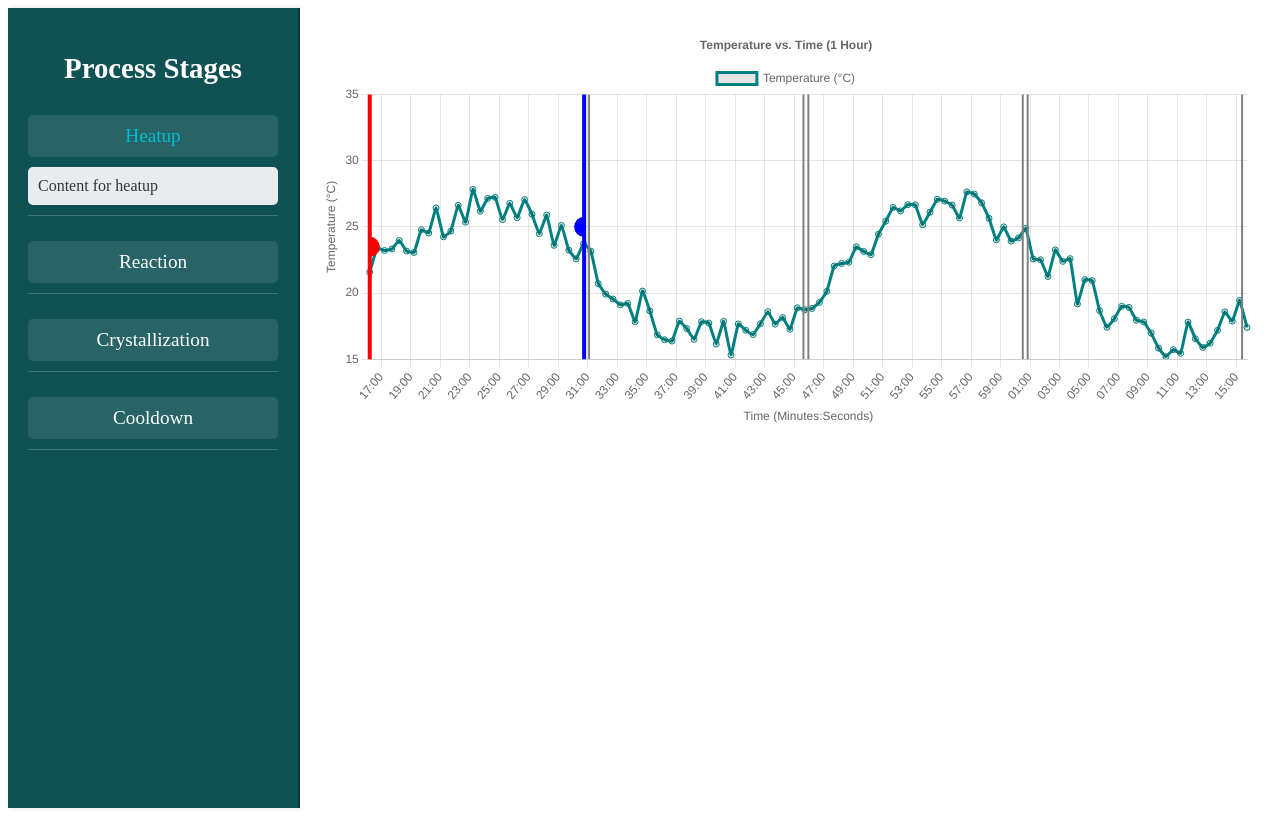
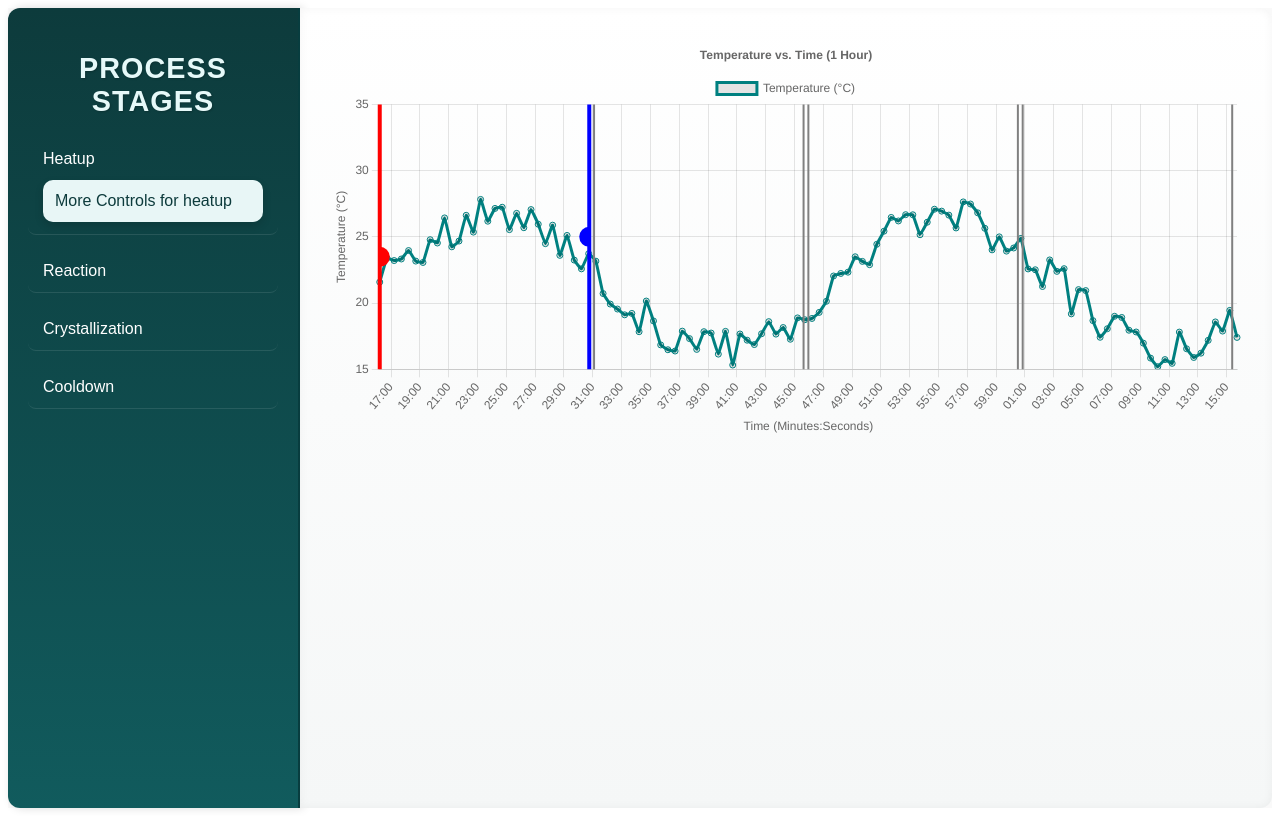
Before and after one commit to fahim-tazz/process-autodetector, a Next.js app: page / in a window 1280 px wide. Built offline with nearby package versions, Linux system fonts and the light colour scheme.

Commit message:
Add styling

```diff
--- a/components/Graph.js
+++ b/components/Graph.js
@@ -11,7 +11,7 @@ import {
   TimeScale
 } from "chart.js";
 import "chartjs-adapter-date-fns";
-import "@/styles/graph.module.css";
+import styles from "@/styles/graph.module.css";
 
 
 ChartJS.register(LinearScale, TimeScale, PointElement, LineElement, Title, Tooltip, Legend);
--- a/pages/index.js
+++ b/pages/index.js
@@ -1,7 +1,7 @@
 import Graph from "../components/Graph";
 import { useState } from "react";
 import { generateData, reactionStages } from "@/utils/dataGenerator";
-import "@/styles/home.module.css";
+import styles from "@/styles/home.module.css";
 
 export default function Home() {
   const [{ dummyData, options }] = useState(generateData());
@@ -15,74 +15,17 @@ export default function Home() {
     );
   };
 
-  const styles = {
-    container: {
-      display: "flex",
-      flexDirection: "row",
-      height: "100vh",
-      backgroundColor: "#f4f4f4",
-    },
-    sidebar: {
-      width: "250px",
-      backgroundColor: "#105254",
-      padding: "20px",
-      borderRight: "2px solid #083d3f",
-      display: "flex",
-      flexDirection: "column",
-      justifyContent: "flex-start",
-      color: "white",
-      boxShadow: "2px 0px 5px rgba(0,0,0,0.1)",
-    },
-    sidebarHeading: {
-      fontSize: "1.8rem",
-      marginBottom: "20px",
-      color: "white",
-      textAlign: "center",
-    },
-    sidebarItem: {
-      marginBottom: "15px",
-      padding: "10px 0",
-      borderBottom: "1px solid rgba(255,255,255,0.2)",
-    },
-    sidebarHeader: {
-      fontSize: "1.2rem",
-      cursor: "pointer",
-      padding: "10px",
-      transition: "color 0.2s ease, background-color 0.2s ease",
-      borderRadius: "5px",
-      backgroundColor: "rgba(255, 255, 255, 0.1)",
-      textAlign: "center",
-    },
-    sidebarHeaderHover: {
-      backgroundColor: "rgba(255, 255, 255, 0.2)", // Optional hover effect
-    },
-    sidebarContent: {
-      padding: "10px",
-      backgroundColor: "#e9ecef",
-      borderRadius: "5px",
-      fontSize: "1rem",
-      color: "#333",
-      marginTop: "10px",
-    },
-    mainContent: {
-      flex: 1,
-      padding: "20px",
-      backgroundColor: "white",
-      overflowY: "auto",
-    },
-  };
+  return (
+    <div className={styles.container}>
+      {/* Sidebar */}
+      <div className={styles.sidebar}>
+        <h2 className={styles.sidebarHeading}>Process Stages</h2>
+        {stages.map((stage) => (
+          <div onClick={() => toggleStage(stage.name)} key={stage.name} className={styles.sidebarItem}>
+            <div
 
-  return (
-    <div style={styles.container}>
-      {/* Sidebar */}
-      <div style={styles.sidebar}>
-        <h2 style={styles.sidebarHeading}>Process Stages</h2>
-        {stages.map((stage) => (
-          <div key={stage.name} style={styles.sidebarItem}>
-            <div
-              onClick={() => toggleStage(stage.name)}
 
-              style={{
+              className={{
                 ...styles.sidebarHeader,
                 color: stage.isActive ? "#00bcd4" : "white", // Highlight expanded item
               }}
@@ -90,15 +33,15 @@ export default function Home() {
               {stage.name.charAt(0).toUpperCase() + stage.name.slice(1)}
             </div>
             {stage.isActive && (
-              <div style={styles.sidebarContent}>
-                Content for {stage.name}
+              <div className={styles.sidebarContent}>
+                More Controls for {stage.name}
               </div>
             )}
           </div>
         ))}
       </div>
       {/* Main Content */}
-      <div style={styles.mainContent}>
+      <div className={styles.mainContent}>
         <Graph data={dummyData} options={options} stages={stages} onStageUpdate={setStages}/>
       </div>
     </div>
--- a/styles/home.module.css
+++ b/styles/home.module.css
@@ -1,70 +1,167 @@
-/* styles/home.css */
-
-/* Container for the entire layout */
+/* Container */
 .container {
   display: flex;
   flex-direction: row;
   height: 100vh;
-    background-color: #f4f4f4;
+  background-color: #f9f9f9;
+  font-family: "Poppins", sans-serif; /* Updated font */
 }
 
-  /* Sidebar styles */
+/* Sidebar */
 .sidebar {
   width: 250px;
-    background-color: #105254;
+  background: linear-gradient(180deg, #0d3b3c, #115b5d); /* Subtle gradient */
   padding: 20px;
   border-right: 2px solid #083d3f;
   display: flex;
   flex-direction: column;
   justify-content: flex-start;
   color: white;
-    box-shadow: 2px 0px 5px rgba(0, 0, 0, 0.1);
+  box-shadow: 3px 0px 10px rgba(0, 0, 0, 0.15); /* Enhanced shadow */
+  border-radius: 12px 0 0 12px;
 }
 
-  .sidebar-heading {
+.sidebarHeading {
   font-size: 1.8rem;
   margin-bottom: 20px;
+  color: #e6f9f9;
+  text-align: center;
+  font-weight: bold;
+  text-shadow: 1px 1px 2px rgba(0, 0, 0, 0.2); /* Subtle shadow */
+  letter-spacing: 1px; /* Improve readability */
+  text-transform: uppercase; /* Professional appearance */
+}
+
+.sidebarItem {
+  margin-bottom: 15px;
+  padding: 12px 15px;
+  border-bottom: 1px solid rgba(255, 255, 255, 0.1);
+  cursor: pointer;
+  border-radius: 8px; /* Consistent rounding */
+  transition: transform 0.3s ease, background-color 0.3s ease; /* Smoother hover animation */
+}
+
+.sidebarItem:hover {
+  background-color: rgba(0, 188, 212, 0.3); /* Subtle hover effect */
+  transform: scale(1.05); /* Slight scale on hover */
+  box-shadow: 0px 3px 6px rgba(0, 0, 0, 0.1); /* Subtle shadow on hover */
+}
+
+.sidebarHeader {
+  font-size: 1.2rem;
+  padding: 14px;
+  text-align: center;
   color: white;
+}
+
+.sidebarHeaderActive {
+  background: linear-gradient(90deg, #00bcd4, #0097a7); /* Gradient highlight */
+  color: white;
+  font-weight: bold;
+  padding: 14px;
+  border-radius: 8px;
+  box-shadow: 0px 2px 6px rgba(0, 0, 0, 0.15); /* Subtle shadow */
+}
+
+.sidebarContent {
+  padding: 12px;
+  background-color: #e8f6f6;
+  border-radius: 10px;
+  font-size: 1rem;
+  color: #0d3b3c;
+  margin-top: 12px;
+  box-shadow: 0px 4px 8px rgba(0, 0, 0, 0.15); /* Slightly deeper shadow */
+}
+
+/* Main Content */
+.mainContent {
+  flex: 1;
+  padding: 30px; /* Increased padding for better spacing */
+  background: linear-gradient(180deg, #ffffff, #f5f7f7); /* Subtle gradient background */
+  overflow-y: auto;
+  border-radius: 0 12px 12px 0;
+  box-shadow: inset 0 0 10px rgba(0, 0, 0, 0.05); /* Slight inner shadow */
+}
+
+/* Chart Customization */
+.chartContainer {
+  display: flex;
+  justify-content: center;
+  align-items: center;
+  background-color: #f4f9f9;
+  padding: 25px; /* Increased padding for better balance */
+  border: 1px solid #ddeeee;
+  border-radius: 15px; /* Softer, more rounded corners */
+  box-shadow: 0px 3px 8px rgba(0, 0, 0, 0.15);
+  margin-top: 25px; /* Better spacing from top elements */
+}
+
+/* Half-circle Enhancements */
+.halfCircle {
+  border-radius: 50%;
+  box-shadow: 0px 3px 6px rgba(0, 0, 0, 0.2); /* Make them stand out more */
+  animation: bounce 1s infinite ease-in-out; /* Optional animation for focus */
+}
+
+/* Bounce animation for half-circles */
+@keyframes bounce {
+  0%, 100% {
+    transform: translateY(0);
+  }
+  50% {
+    transform: translateY(-5px);
+  }
+}
+
+/* Utility Classes */
+.textCenter {
   text-align: center;
 }
 
-  .sidebar-item {
-    margin-bottom: 15px;
-    padding: 10px 0;
-    border-bottom: 1px solid rgba(255, 255, 255, 0.2);
+.bold {
+  font-weight: bold;
 }
 
-  .sidebar-header {
-    font-size: 1.2rem;
-    cursor: pointer;
-    padding: 10px;
-    transition: color 0.2s ease, background-color 0.2s ease;
-    border-radius: 5px;
-    background-color: rgba(255, 255, 255, 0.1);
-    text-align: center;
-  }
-
-  .sidebar-header:hover {
-    background-color: rgba(255, 255, 255, 0.2);
-  }
-
-  .sidebar-header-active {
-    color: #00bcd4;
-  }
-
-  .sidebar-content {
-    padding: 10px;
-    background-color: #e9ecef;
-    border-radius: 5px;
-    font-size: 1rem;
-    color: #333;
+.mt-10 {
   margin-top: 10px;
 }
 
-  /* Main content styling */
-  .main-content {
-    flex: 1;
-    padding: 20px;
-    background-color: white;
-    overflow-y: auto;
+.mb-15 {
+  margin-bottom: 15px;
 }
+
+/* Buttons (if applicable) */
+.button {
+  padding: 10px 20px;
+  background-color: #0097a7;
+  color: white;
+  border: none;
+  border-radius: 5px;
+  cursor: pointer;
+  transition: background-color 0.3s ease, transform 0.2s ease;
+}
+
+.button:hover {
+  background-color: #00bcd4;
+  transform: translateY(-3px);
+  box-shadow: 0px 4px 6px rgba(0, 0, 0, 0.2); /* Slight hover shadow */
+}
+
+/* Scrollbar Customization */
+.sidebar::-webkit-scrollbar,
+.mainContent::-webkit-scrollbar {
+  width: 8px;
+}
+
+.sidebar::-webkit-scrollbar-track,
+.mainContent::-webkit-scrollbar-track {
+  background-color: #f1f1f1;
+  border-radius: 10px;
+}
+
+.sidebar::-webkit-scrollbar-thumb,
+.mainContent::-webkit-scrollbar-thumb {
+  background-color: #0d3b3c;
+  border-radius: 10px;
+  border: 2px solid #f1f1f1;
+}
```
Lines whose indentation alone changed are shown as unchanged.
